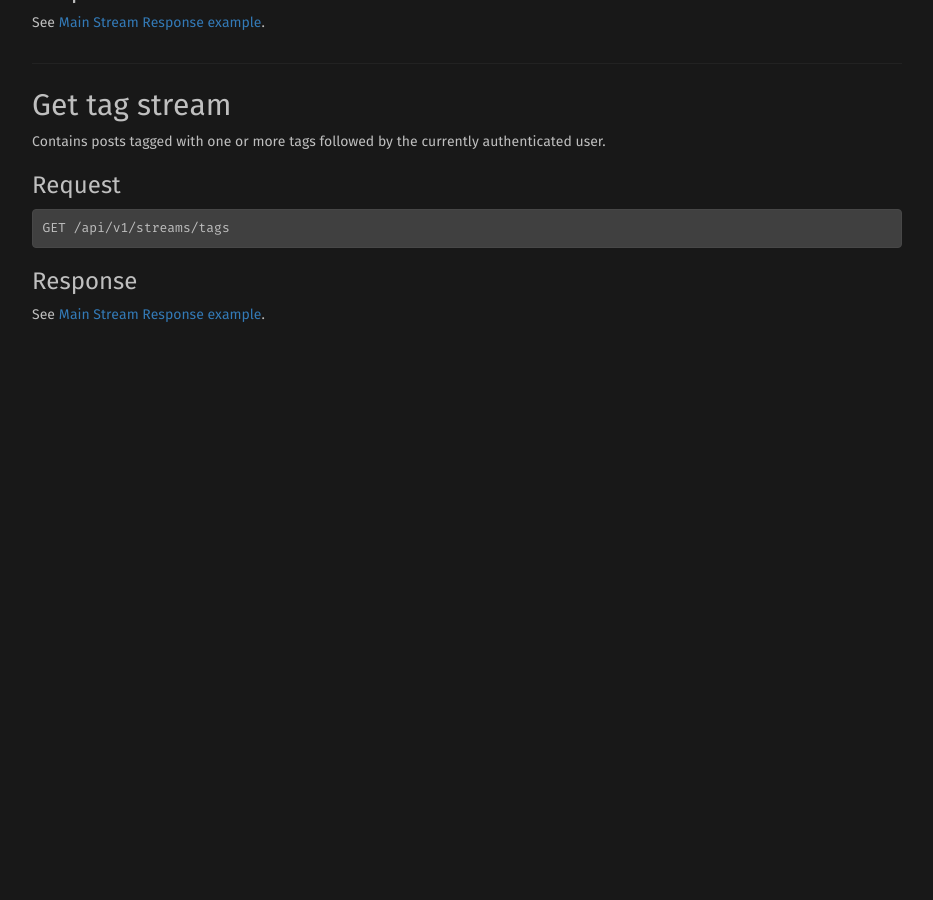
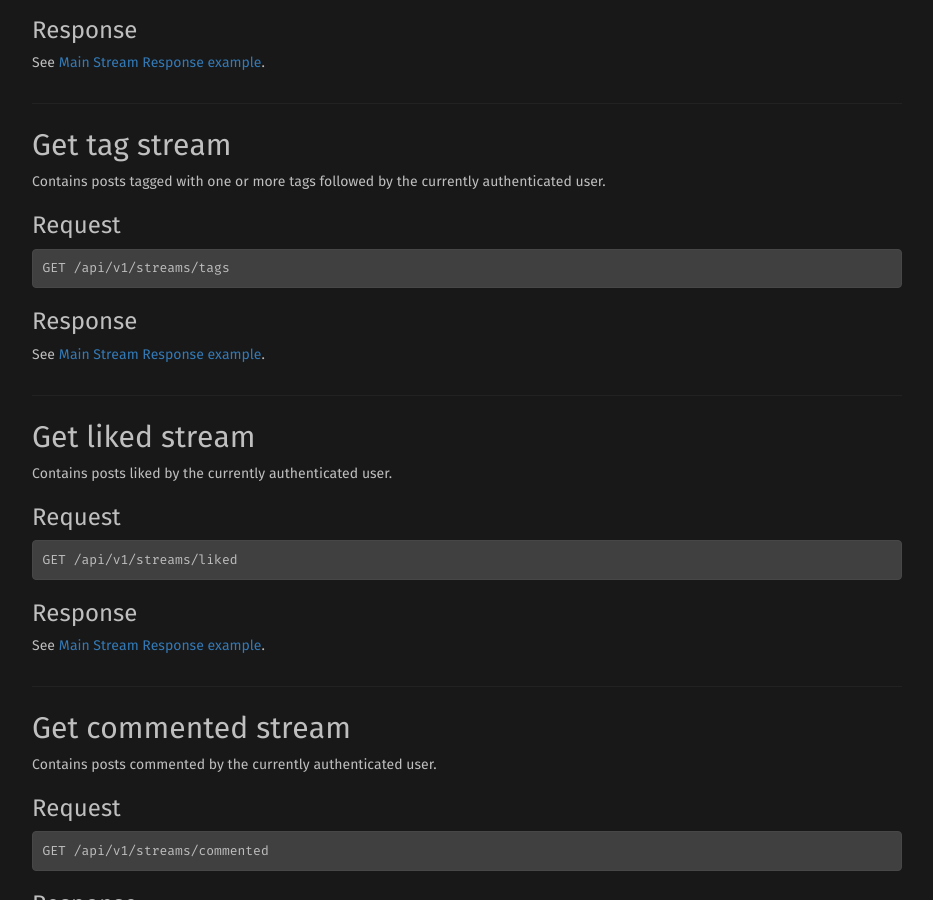
Before and after one commit to diaspora/api-documentation, a Jekyll site: the page built from _routes/streams.md, in a window 1280 px wide and 900 px high, scrolled down 1834 px. Shown: the whole window, without its empty margins (323-1256 px from the left). Built offline with Jekyll 4.4.1, drawn with Linux system fonts in a browser that asks for light colours; before the commit the page ends 2239 px from its top, so only the background shows below that; some of the changed text lies outside the part shown.

Commit message:
Add liked and commented streams to the documentation

```diff
--- a/_routes/streams.md
+++ b/_routes/streams.md
@@ -123,3 +123,31 @@ GET /api/v1/streams/tags
 ### Response
 
 See [Main Stream Response example](#response).
+
+## Get liked stream
+
+Contains posts liked by the currently authenticated user.
+
+### Request
+
+~~~
+GET /api/v1/streams/liked
+~~~
+
+### Response
+
+See [Main Stream Response example](#response).
+
+## Get commented stream
+
+Contains posts commented by the currently authenticated user.
+
+### Request
+
+~~~
+GET /api/v1/streams/commented
+~~~
+
+### Response
+
+See [Main Stream Response example](#response).
```
